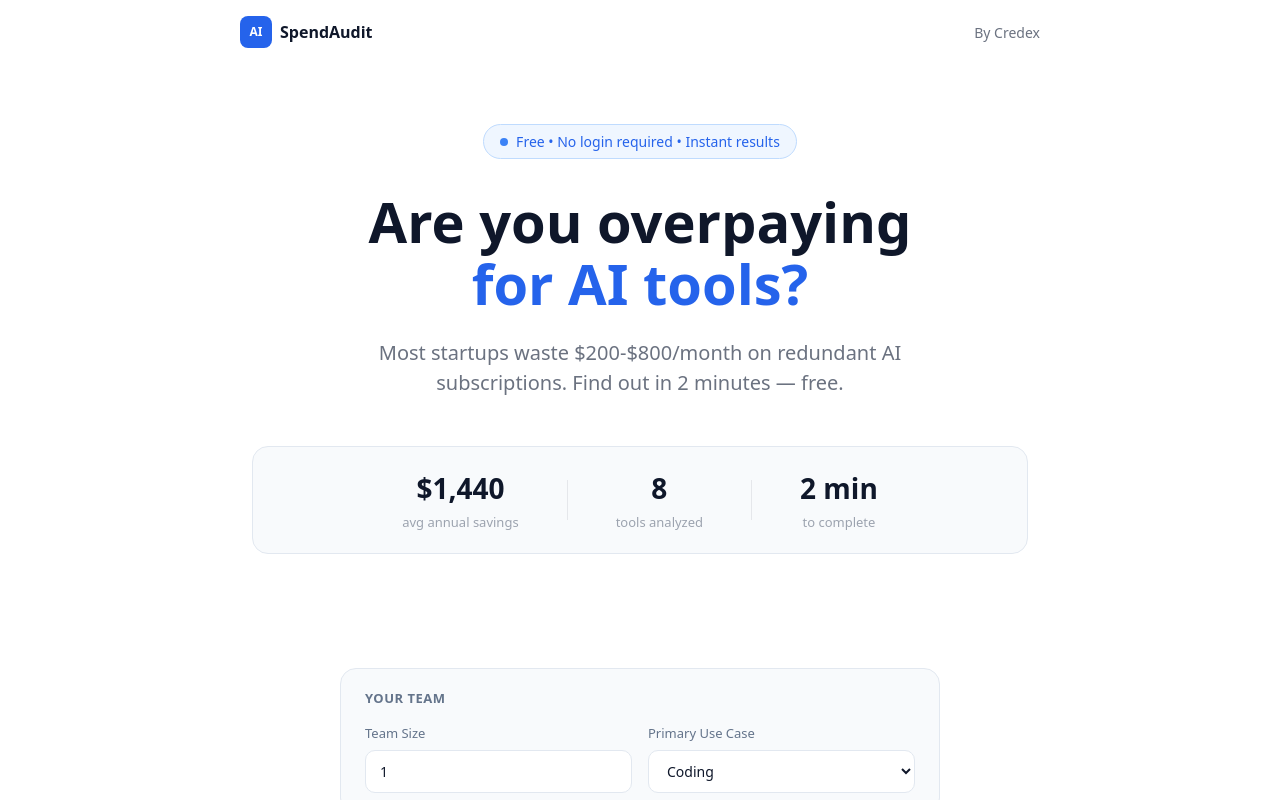
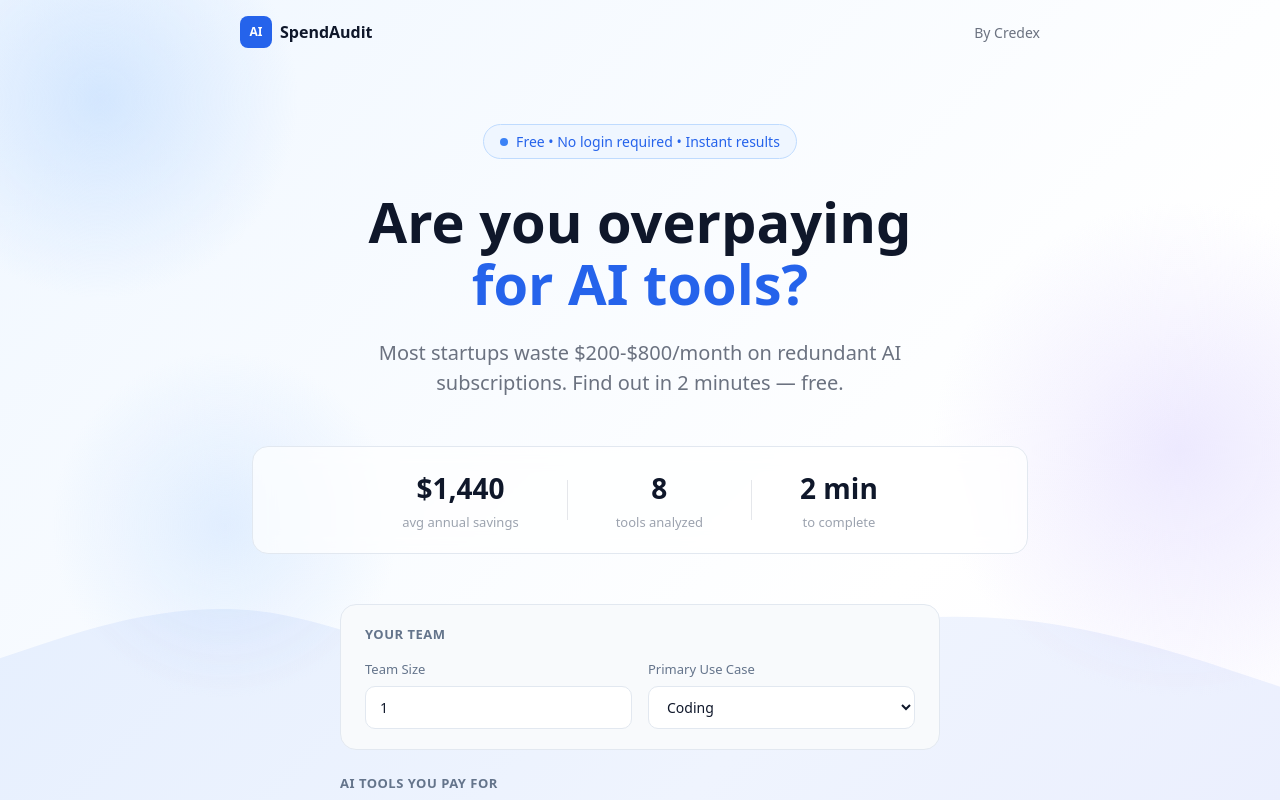
Before and after one commit to aditiisingh0/ai-spend-audit, a Next.js app: page / in a window 1280 px wide. Shown: the top 800 px of the page. Built offline with nearby package versions, Linux system fonts and the light colour scheme.

Commit message:
feat: add blur circles and wave background effects

```diff
--- a/src/app/page.tsx
+++ b/src/app/page.tsx
@@ -2,9 +2,27 @@ import SpendForm from './components/SpendForm';
 
 export default function Home() {
   return (
-    <main style={{minHeight: '100vh', background: '#ffffff', color: '#0f172a'}}>
+    <main style={{minHeight: '100vh', background: 'linear-gradient(135deg, #f0f7ff 0%, #ffffff 50%, #f5f3ff 100%)', color: '#0f172a', position: 'relative', overflow: 'hidden'}}>
 
-      <nav style={{ padding: '16px 24px'}}>
+      {/* Blur circles + Wave effect */}
+<div style={{position: 'fixed', top: 0, left: 0, width: '100%', height: '100%', pointerEvents: 'none', zIndex: 0}}>
+  {/* Blur circles */}
+  <div style={{position: 'absolute', top: '-100px', left: '-100px', width: '400px', height: '400px', background: 'radial-gradient(circle, #bfdbfe 0%, transparent 70%)', borderRadius: '50%', opacity: 0.6}}></div>
+  <div style={{position: 'absolute', top: '200px', right: '-150px', width: '500px', height: '500px', background: 'radial-gradient(circle, #ddd6fe 0%, transparent 70%)', borderRadius: '50%', opacity: 0.5}}></div>
+  <div style={{position: 'absolute', bottom: '100px', left: '50px', width: '350px', height: '350px', background: 'radial-gradient(circle, #bfdbfe 0%, transparent 70%)', borderRadius: '50%', opacity: 0.4}}></div>
+
+  {/* Wave */}
+  <div style={{position: 'absolute', bottom: 0, left: 0, width: '100%'}}>
+    <svg viewBox="0 0 1440 320" style={{display: 'block', opacity: 0.07}}>
+      <path fill="#2563eb" d="M0,160L48,144C96,128,192,96,288,106.7C384,117,480,171,576,181.3C672,192,768,160,864,138.7C960,117,1056,107,1152,117.3C1248,128,1344,160,1392,176L1440,192L1440,320L1392,320L1344,320L1248,320L1152,320L1056,320L960,320L864,320L768,320L672,320L576,320L480,320L384,320L288,320L192,320L96,320L48,320L0,320Z"></path>
+    </svg>
+  </div>
+</div>
+
+      {/* Content */}
+      <div style={{position: 'relative', zIndex: 1}}>
+
+        <nav style={{padding: '16px 24px'}}>
           <div style={{maxWidth: '800px', margin: '0 auto', display: 'flex', alignItems: 'center', justifyContent: 'space-between'}}>
             <div style={{display: 'flex', alignItems: 'center', gap: '8px'}}>
               <div style={{width: '32px', height: '32px', background: '#2563eb', borderRadius: '8px', display: 'flex', alignItems: 'center', justifyContent: 'center'}}>
@@ -32,7 +50,7 @@ export default function Home() {
             Find out in 2 minutes — free.
           </p>
 
-        <div style={{display: 'flex', alignItems: 'center', justifyContent: 'center', gap: '48px', marginBottom: '48px', background: '#f8fafc', padding: '20px 40px', borderRadius: '16px', border: '1px solid #e2e8f0'}}>
+          <div style={{display: 'flex', alignItems: 'center', justifyContent: 'center', gap: '48px', marginBottom: '48px', background: 'rgba(255,255,255,0.7)', backdropFilter: 'blur(10px)', padding: '20px 40px', borderRadius: '16px', border: '1px solid #e2e8f0'}}>
             <div style={{textAlign: 'center'}}>
               <p style={{fontSize: '28px', fontWeight: '700', color: '#0f172a'}}>$1,440</p>
               <p style={{fontSize: '13px', color: '#9ca3af', marginTop: '4px'}}>avg annual savings</p>
@@ -50,14 +68,16 @@ export default function Home() {
           </div>
         </div>
 
-      <div style={{background: '#ffffff', padding: '64px 24px'}}>
+        <div style={{padding: '0 24px 64px'}}>
           <div style={{maxWidth: '600px', margin: '0 auto'}}>
             <SpendForm />
           </div>
         </div>
 
-      <div style={{ padding: '32px', textAlign: 'center', color: '#9ca3af', fontSize: '14px'}}>
+        <div style={{padding: '32px', textAlign: 'center', color: '#9ca3af', fontSize: '14px'}}>
           Built by Credex — discounted AI credits for startups
+        </div>
+
       </div>
     </main>
   );
```
Lines whose indentation alone changed are shown as unchanged.
